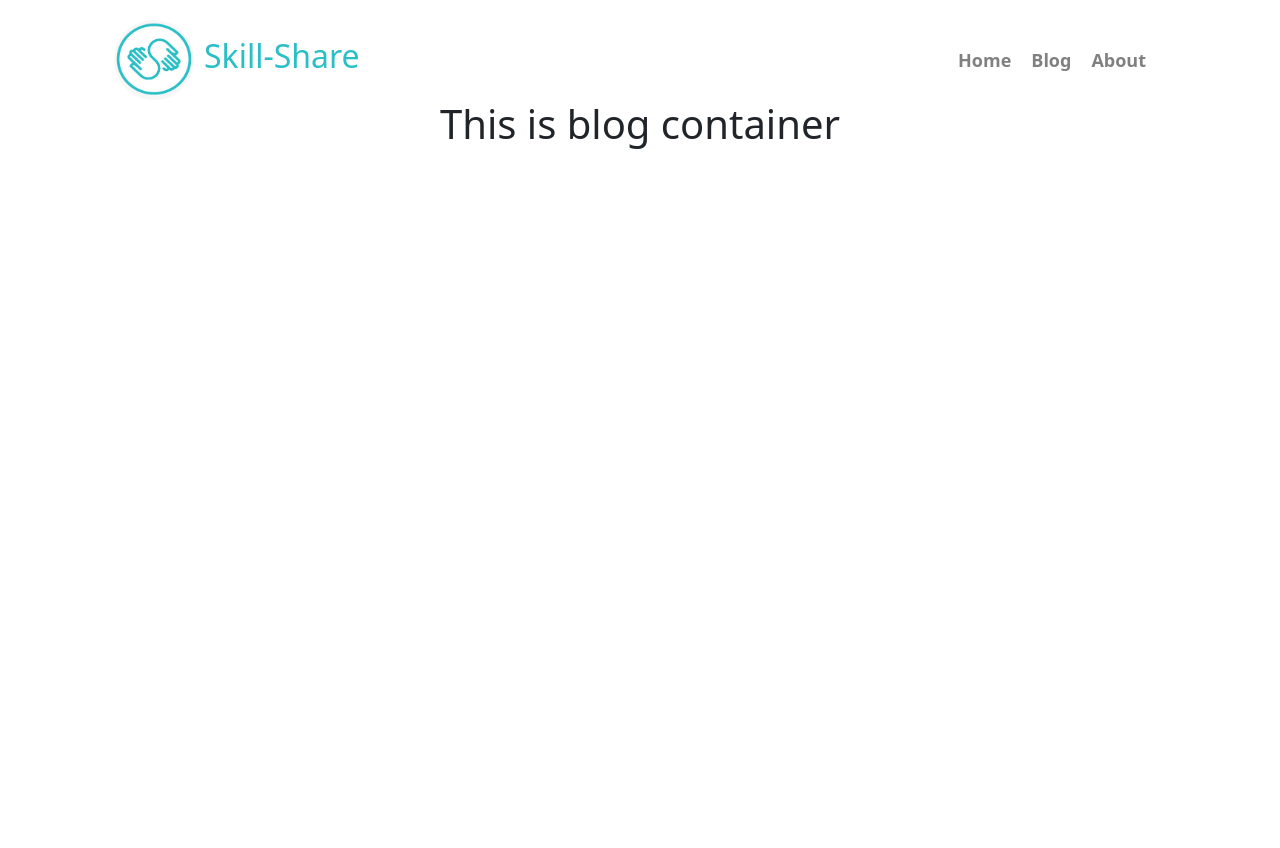
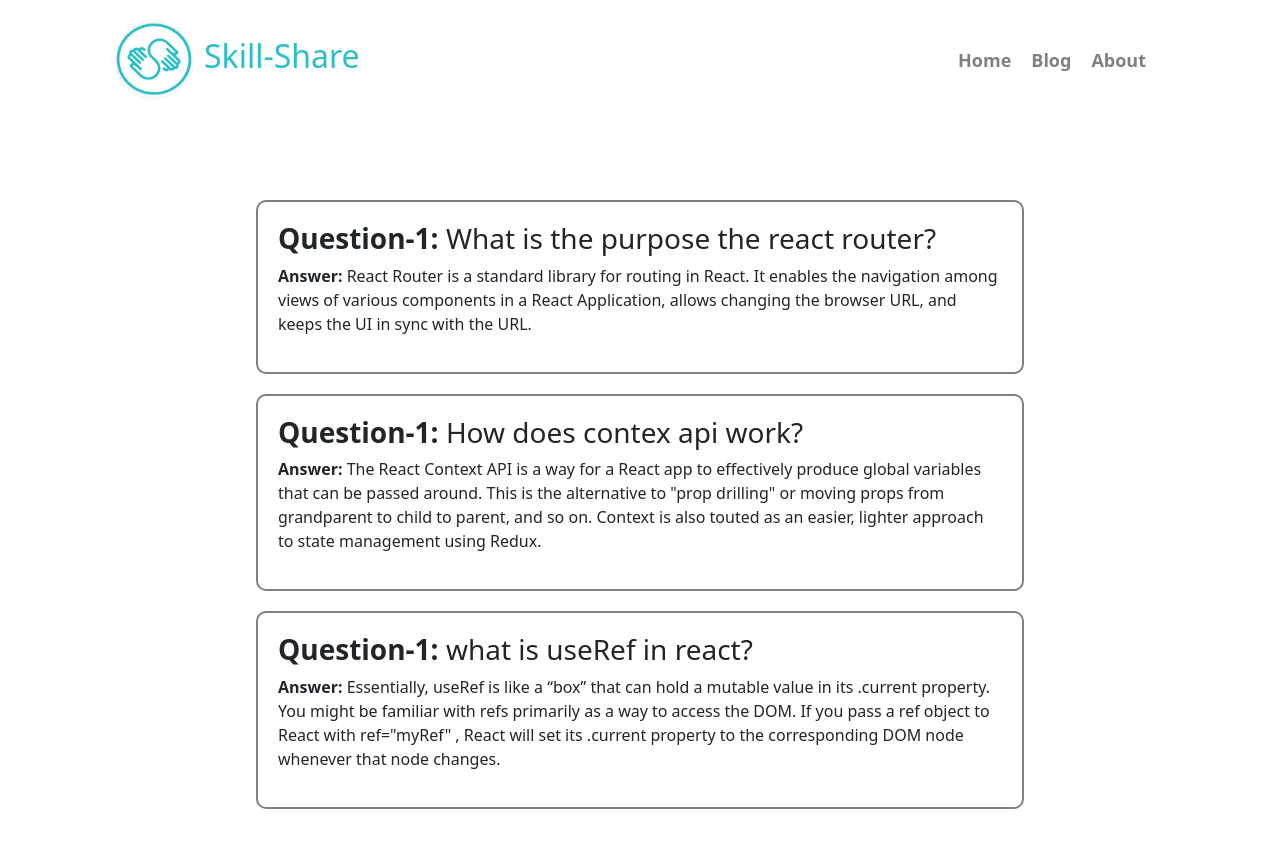
Before and after one commit to RobinHossain5261/Skill-Share, a React (Create React App) app: page /blog in a window 1280 px wide. Shown: the top 848 px of the page. Before the commit the page ends 800 px from the top, so only its background shows below. Built offline with nearby package versions, Linux system fonts and the light colour scheme.

Commit message:
blog part end

```diff
--- a/src/App.js
+++ b/src/App.js
@@ -37,7 +37,7 @@ function App() {
     { path: '*', element: <h1>No Route Found:404</h1> }
   ]);
   return (
-    <div className="App">
+    <div >
       <RouterProvider router={router}></RouterProvider>
     </div>
   );
--- /dev/null
+++ b/src/components/Blog/Blog.css
@@ -0,0 +1,11 @@
+.blog-container {
+    width: 60%;
+    margin: 100px auto;
+}
+
+.blog-container div {
+    border: 2px solid gray;
+    padding: 20px;
+    border-radius: 10px;
+    margin-bottom: 20px;
+}
--- a/src/components/Blog/Blog.js
+++ b/src/components/Blog/Blog.js
@@ -1,9 +1,21 @@
 import React from 'react';
+import './Blog.css';
 
 const Blog = () => {
     return (
-        <div>
-            <h1>This is blog container</h1>
+        <div className='blog-container'>
+            <div>
+                <h3><strong>Question-1: </strong>What is the purpose the react router?</h3>
+                <p><strong>Answer: </strong> React Router is a standard library for routing in React. It enables the navigation among views of various components in a React Application, allows changing the browser URL, and keeps the UI in sync with the URL.</p>
+            </div>
+            <div>
+                <h3><strong>Question-1: </strong>How does contex api work?</h3>
+                <p><strong>Answer: </strong>The React Context API is a way for a React app to effectively produce global variables that can be passed around. This is the alternative to "prop drilling" or moving props from grandparent to child to parent, and so on. Context is also touted as an easier, lighter approach to state management using Redux.</p>
+            </div>
+            <div>
+                <h3><strong>Question-1: </strong>what is useRef in react?</h3>
+                <p><strong>Answer: </strong> Essentially, useRef is like a “box” that can hold a mutable value in its .current property. You might be familiar with refs primarily as a way to access the DOM. If you pass a ref object to React with  ref="myRef" , React will set its .current property to the corresponding DOM node whenever that node changes.</p>
+            </div>
         </div>
     );
 };
--- a/src/components/Question/Question.css
+++ b/src/components/Question/Question.css
@@ -1,3 +1,10 @@
 .question-container {
-    border: 2px solid red;
+    border: 2px solid gray;
+    padding: 20px;
+    margin: 50px;
+    border-radius: 10px;
 }
+
+.question-container h3 {
+    margin-bottom: 30px;
+}
--- a/src/components/Question/Question.js
+++ b/src/components/Question/Question.js
@@ -8,7 +8,7 @@ const Question = ({ allQuestion }) => {
 
     return (
         <div className='question-container'>
-            <h1>{question}</h1>
+            <h3>{question}</h3>
             <Options options={options}></Options>
         </div>
     );
--- a/src/components/Quiz.js/Quiz.css
+++ b/src/components/Quiz.js/Quiz.css
@@ -1,4 +1,4 @@
 .quiz-container {
-    width: 80%;
+    width: 70%;
     margin: 50px auto;
 }
--- a/src/components/Quiz.js/Quiz.js
+++ b/src/components/Quiz.js/Quiz.js
@@ -9,6 +9,7 @@ const Quiz = () => {
     // console.log(questions)
     return (
         <div className='quiz-container'>
+            <h1>{quiz.data.name}</h1>
             {
                 questions.map(allQuestion => <Question
                     key={allQuestion.id}
```
Also changed, not shown: 1 other file (tests, documents, lock files or other folders).
